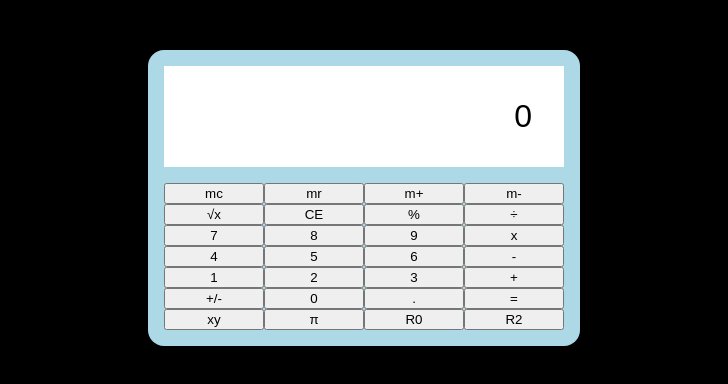
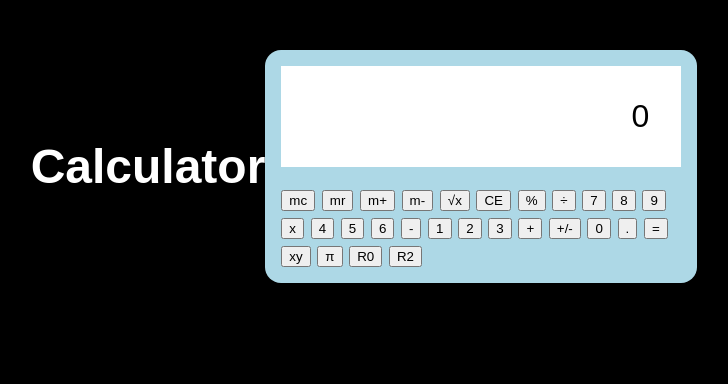
Before and after one commit to pmbyrd/calculator, a plain HTML site: page index.html in a window 1280 px wide. Shown: the whole page, without its empty margins (276-1004 px from the left). Drawn offline with nearby package versions, Linux system fonts and the light colour scheme.

Commit message:
Second draft index

```diff
--- a/index.html
+++ b/index.html
@@ -33,43 +33,51 @@ Using a touchscreen, on a phone or tablet, tap into the display then use the vir
 To copy, highlight the results in the display window and copy to your clipboard
 
     -->
+
+
+
+
+    <h1>Calculator</h1>
+   <div class="container">
     <div class="calculator">
         <div class="display">
             <div class="display result">0</div>
         </div>
+        <div class="pad">
+            <input type="button" value="mc" class="memory memory-clear">
+            <input type="button" value="mr" class="memory memory-recall">
+            <input type="button" value="m+" class="memory memory-plus">
+            <input type="button" value="m-" class="memory memory-minus">
+            <input type="button" value="√x" class="math-func square-root">
+            <input type="reset" value="CE" class="clear clear-entry">
+            <input type="button" value="%" class="math-func percent">
+            <input type="button" value="÷" class="math-func divide">
+            <input type="button" value="7" class="number seven">
+            <input type="button" value="8" class="number eight">
+            <input type="button" value="9" class="number nine">
+            <input type="button" value="x" class="math-func multiply">
+            <input type="button" value="4" class="number four">
+            <input type="button" value="5" class="number five">
+            <input type="button" value="6" class="number six">
+            <input type="button" value="-" class="math-func subtract">
+            <input type="button" value="1" class="number one">
+            <input type="button" value="2" class="number two">
+            <input type="button" value="3" class="number three">
+            <input type="button" value="+" class="math-func add">
+            <input type="button" value="+/-" class="math-func plus-minus">
+            <input type="button" value="0" class="number zero">
+            <input type="button" value="." class="decimal">
+            <input type="button" value="=" class="math-func calculate">
+            <input type="button" value="xy" class="math-func exponent">
+            <input type="button" value="π" class="math-func pi">
+            <input type="button" value="R0" class="math-func round-x">
+            <input type="button" value="R2" class="math-func round-d">
 
-        <div class="buttons">
-            <!-- <button class="button button--function" data-type="clear">AC</button> -->
-            <button class="button button--operator" data-type="memory-clear">mc</button>
-            <button class="button button--operator" data-type="memory-recall">mr</button>
-            <button class="button button--operator" data-type="memory-plus">m+</button>
-            <button class="button button--operator" data-type="memory-minus">m-</button>
-            <button class="button button--operator" data-type="square-root">√x</button>
-            <button class="button button--function" data-type="delete">CE</button>
-            <button class="button button--function" data-type="percent">%</button>
-            <button class="button button--operator" data-type="divide">÷</button>
-            <button class="button" data-type="number">7</button>
-            <button class="button" data-type="number">8</button>
-            <button class="button" data-type="number">9</button>
-            <button class="button button--operator" data-type="multiply">x</button>
-            <button class="button" data-type="number">4</button>
-            <button class="button" data-type="number">5</button>
-            <button class="button" data-type="number">6</button>
-            <button class="button button--operator" data-type="subtract">-</button>
-            <button class="button" data-type="number">1</button>
-            <button class="button" data-type="number">2</button>
-            <button class="button" data-type="number">3</button>
-            <button class="button button--operator" data-type="add">+</button>
-            <button class="button button--function" data-type="plus-minus">+/-</button>
-            <button class="button" data-type="number">0</button>
-            <button class="button" data-type="decimal">.</button>
-            <button class="button button--operator" data-type="calculate">=</button>
-            <button class="button button--operator" data-type="exponent">xy</button>
-            <button class="button button--operator" data-type="pi">π</button>
-            <button class="button button--operator" data-type="round-x">R0</button>
-            <button class="button button--operator" data-type="round-d">R2</button>
         </div>
+
     </div>
+   </div>
+
 
 
 
```
